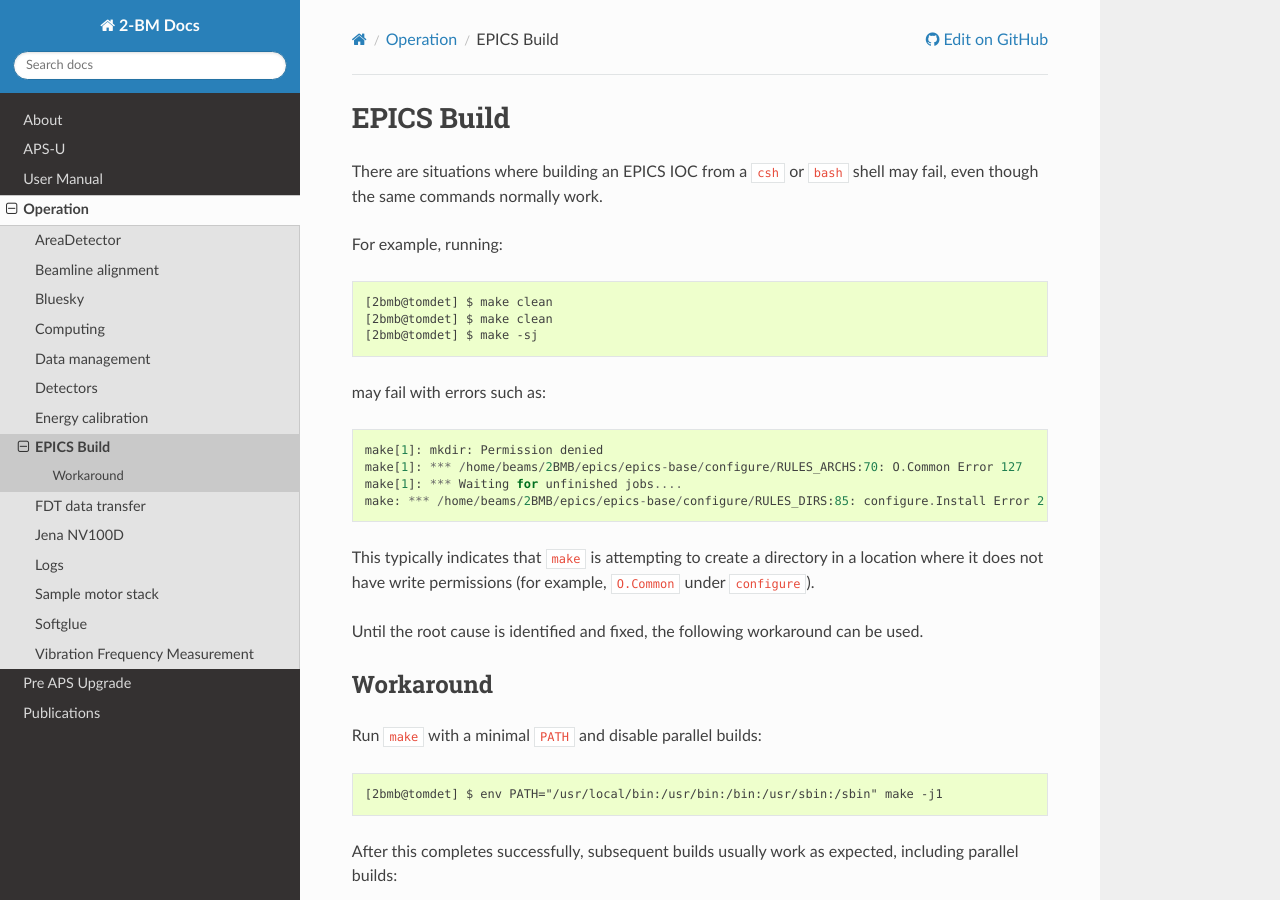
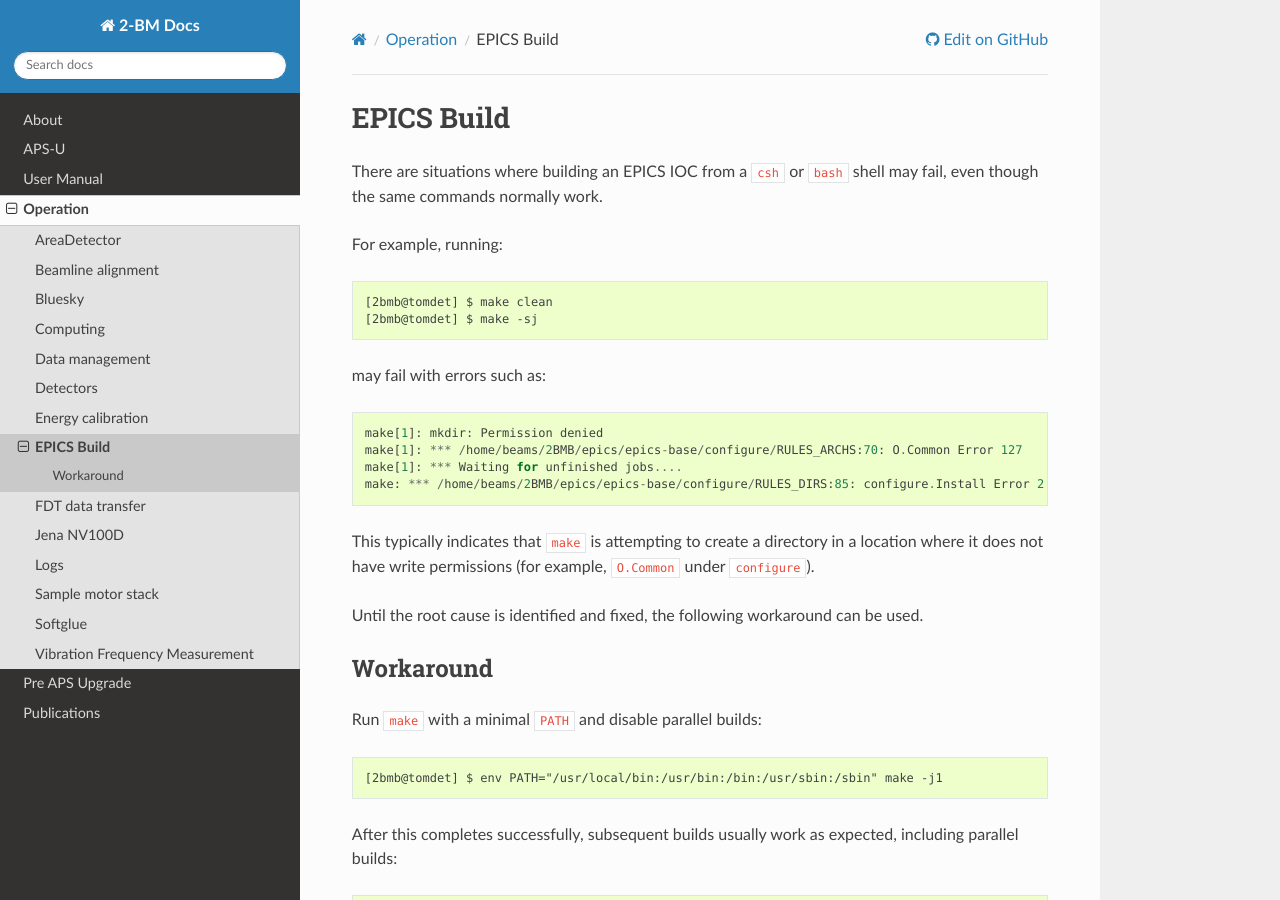
Before and after one commit to xray-imaging/2bm-docs, a Sphinx documentation site: the page built from docs/source/ops/item_024.rst, in a window 1280 px wide and 900 px high. Built offline with Sphinx 7.4.7 and the Read the Docs theme 3.1.0, drawn with Linux system fonts in a browser that asks for light colours; the version number could not be read and is left out.

Commit message:
removed duplicate text

```diff
--- a/docs/source/ops/item_024.rst
+++ b/docs/source/ops/item_024.rst
@@ -8,7 +8,6 @@ For example, running:
 
 ::
 
-  [2bmb@tomdet] $ make clean
   [2bmb@tomdet] $ make clean
   [2bmb@tomdet] $ make -sj
 
```
